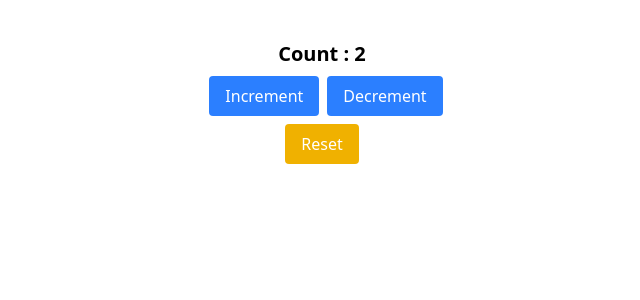
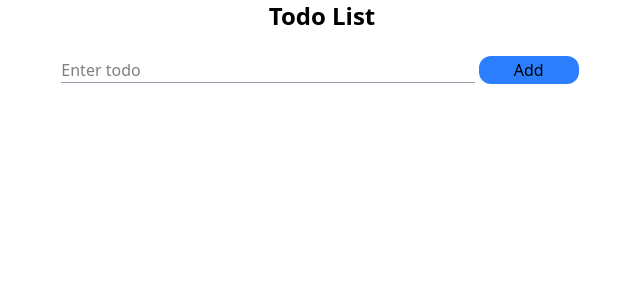
Before and after one commit to kunal98v/SimpleForm, a React (Vite) app: page / in a window 1280 px wide. Shown: the top 300 px of the page, without its empty margins (318-958 px from the left). Built offline with nearby package versions, Linux system fonts and the light colour scheme.

Commit message:
finished todo app

```diff
--- a/src/App.jsx
+++ b/src/App.jsx
@@ -6,6 +6,7 @@ import { FormDetailsRef } from "./components/FormDetailsRef";
 import { CounterRedux } from "./components/CounterRedux";
 import { Provider } from "react-redux";
 import appStore from "./utils/appStore";
+import { TodoList } from "./components/TodoList";
 
 function App() {
 
@@ -15,9 +16,10 @@ function App() {
      {/* <ReducerCounter/> */}
      {/* <FormDetails/> */}
      {/* <FormDetailsRef/> */}
-     <Provider store={appStore}>
+     <TodoList/>
+     {/* <Provider store={appStore}>
       <CounterRedux/>
-     </Provider>
+     </Provider> */}
     </>
   );
 }
--- /dev/null
+++ b/src/components/TodoList.jsx
@@ -0,0 +1,64 @@
+import React, { useRef, useState } from "react";
+
+export const TodoList = () => {
+  const [data, setData] = useState([]);
+
+  const todo = useRef(null);
+
+  const addTodo = () => {
+    setData([...data, {todo : todo.current.value, status: false}]);
+  }
+
+  const handleRemove = (index) => {
+    const filteredData = data.filter((item, key) => index != key);
+    setData(filteredData);
+  }
+
+  const handleComplete = (index) => {
+      const completeData = data.map((item, key) => index == key ? {todo : item.todo , status : !item.status} : item)
+      setData(completeData)
+  }
+  return (
+    <div>
+      <h2 className="font-bold text-center text-2xl">Todo List</h2>
+      <div className="flex justify-center items-center m-5">
+        <input
+          ref={todo}
+          className="border-b border-gray-400 w-4/12"
+          type="text"
+          placeholder="Enter todo"
+        ></input>
+        <button
+          className="bg-blue-500 w-25 h-7 m-1 rounded-xl cursor-pointer hover:bg-blue-600"
+          onClick={addTodo}
+        >
+          Add
+        </button>
+      </div>
+      <div className="flex flex-col items-center justify-center">
+        {data.map((item, index) => (
+          <div
+            key={index}
+            className="m-4 py-2 px-5 shadow-xl w-6/12 flex  justify-between"
+          >
+            <div className= {item.status ? "line-through" : ""}>{item.todo}</div>
+            <div>
+              <button
+                className="bg-yellow-400 w-12 cursor-pointer mx-2 hover:bg-yellow-500 rounded-md"
+                onClick={() => handleComplete(index)}
+              >
+                Done
+              </button>
+              <button
+                className="bg-red-600 w-7 cursor-pointer hover:bg-red-700 rounded-xl"
+                onClick={() => handleRemove(index)}
+              >
+                X
+              </button>
+            </div>
+          </div>
+        ))}
+      </div>
+    </div>
+  );
+};
```
